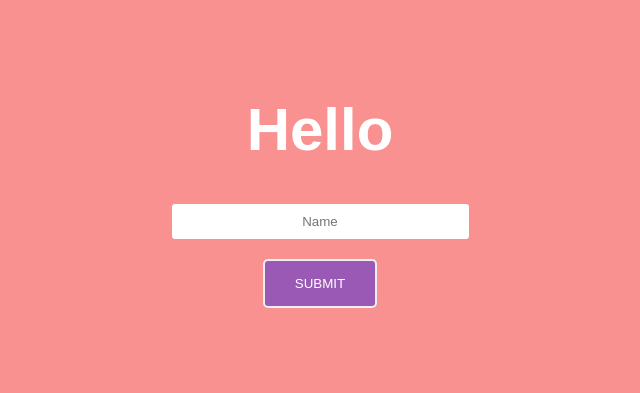
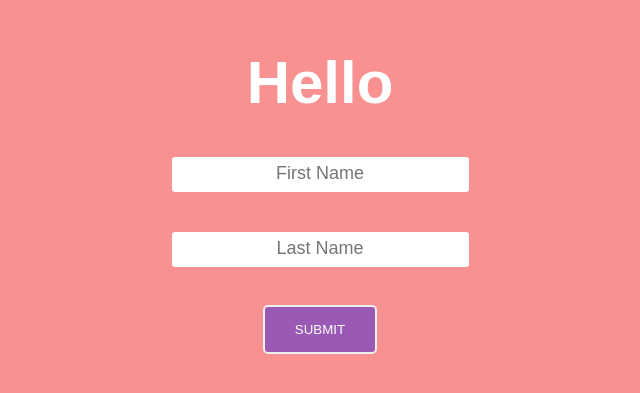
Before and after one commit to Shantovai23/Reactjs-practice, a React (Create React App) app: page / in a window 1280 px wide. Shown: the part 209-602 px from the top of the page, without its empty margins (320-960 px from the left). Built offline with nearby package versions, Linux system fonts and the light colour scheme; a web font is replaced by a local one.

Commit message:
login form added

```diff
--- a/src/App.jsx
+++ b/src/App.jsx
@@ -70,23 +70,32 @@ import React, { useState } from 'react'
 
 const App=()=>{
 
-const [name,setName]=useState()
-const [storedName,upstore]=useState()
+const [name,setName]=useState('')
+const [lastName,upLastName]=useState('')
+const [storedName,upstore]=useState('')
+const [showLastName,showUpLastName]=useState('')
 
+const inputEventLast=(e)=>{
+  upLastName(e.target.value)
+}
 const inputEvent=(event)=>
  setName(event.target.value)
 
- const stored=()=>{
+ const stored=(event)=>{
+   event.preventDefault()
    upstore(name)
-   console.log(name)
+   showUpLastName(lastName)
  }
 
  return(
   <>
-    <h1>Hello {storedName}</h1>
-    <input type='text' placeholder='Name' onChange={inputEvent} value={name}/>
-    <button onClick={stored} >Submit</button>
-
+    <form onSubmit={stored}>
+    <h1>Hello {storedName} {showLastName}</h1>
+    <input type='text' placeholder='First Name' onChange={inputEvent} value={name}/>
+    <input type='text' placeholder='Last Name' onChange={inputEventLast} value={lastName}/>
+    <br/>
+    <button>Submit</button>
+    </form>
   </>
  )
  }
--- a/src/index.css
+++ b/src/index.css
@@ -21,7 +21,7 @@
 body{
   background-color: #fa9191;
 }
-div{
+div form{
   width: 100%;
   height: 100vh;
   display: flex;
@@ -55,3 +55,6 @@ input{
   border: none;
   border-radius: 3px;
 }
+input::placeholder{
+  font-size: 18px;
+}
```
